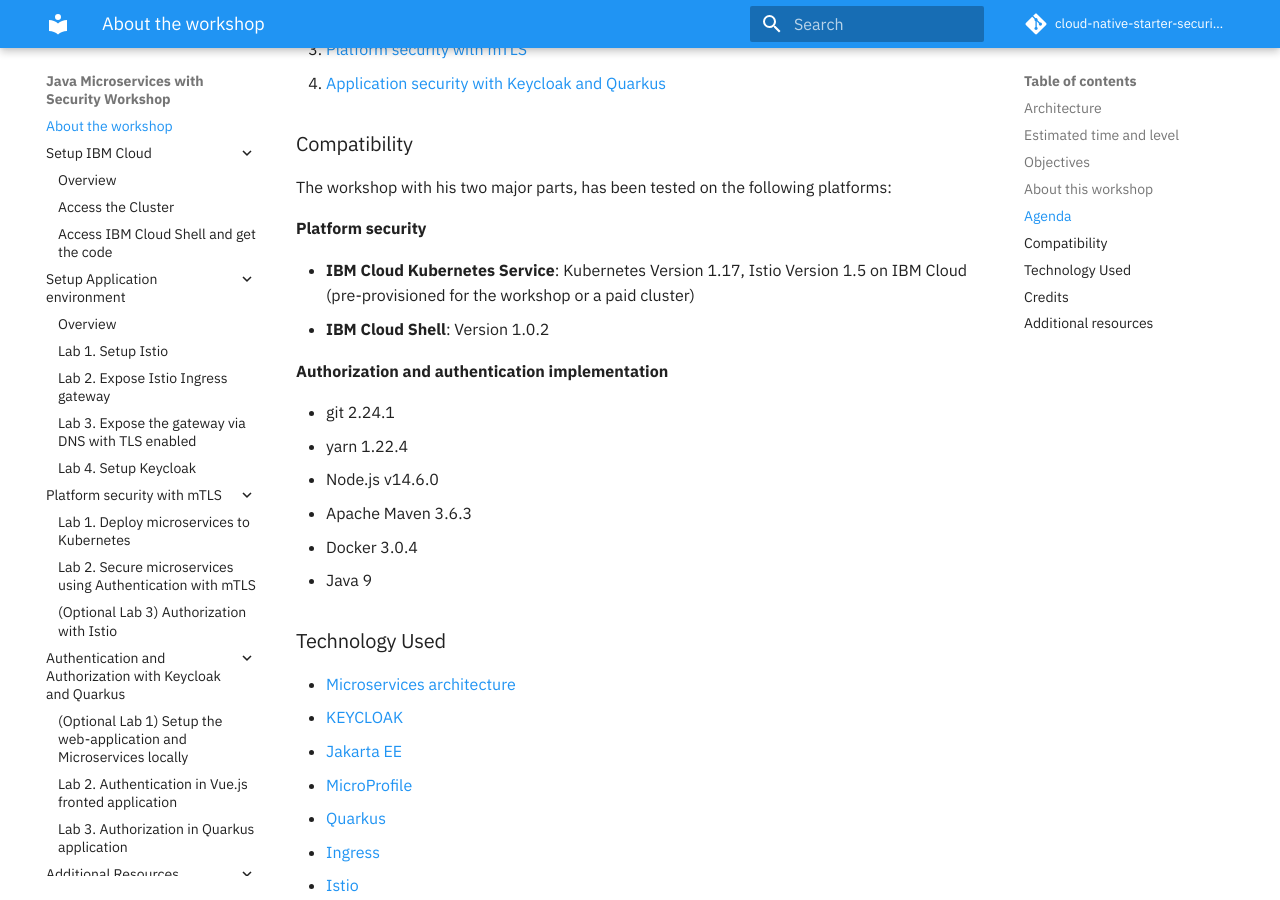
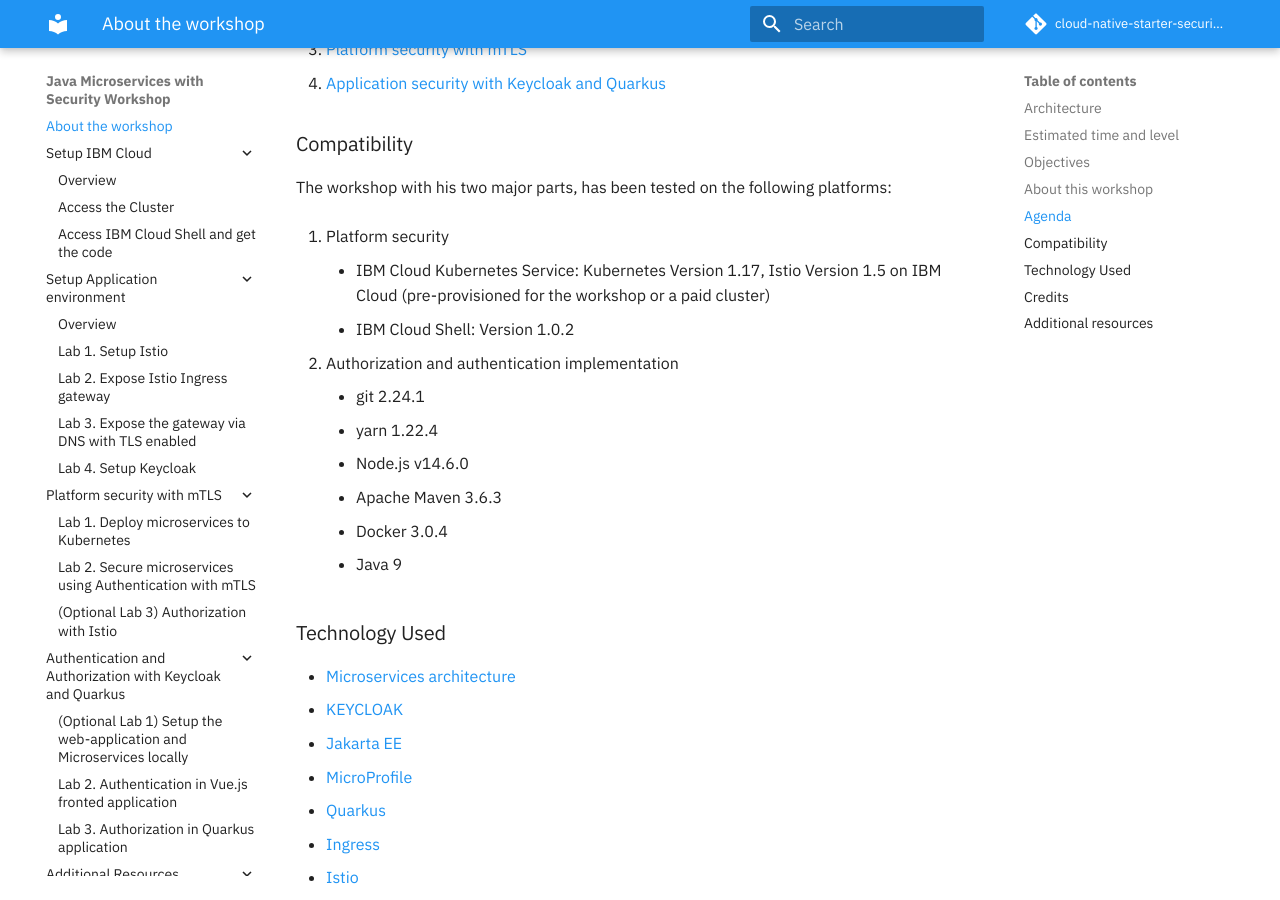
Before and after one commit to IBM/cloud-native-starter-security-workshop, an MkDocs documentation site: the page built from workshop/README.md, in a window 1280 px wide and 900 px high, scrolled down 2390 px. Built offline with MkDocs 1.6.1 and Material for MkDocs 9.7.7, drawn with Linux system fonts in a browser that asks for light colours; comment, search, counter and statistics services are not loaded; some of the changed lines change nothing that is shown.

Commit message:
update format

```diff
--- a/workshop/README.md
+++ b/workshop/README.md
@@ -72,19 +72,19 @@
 
 The workshop with his two major parts, has been tested on the following platforms:
 
-**Platform security**
+1. Platform security
 
-* **IBM Cloud Kubernetes Service**: Kubernetes Version 1.17, Istio Version 1.5 on IBM Cloud (pre-provisioned for the workshop or a paid cluster)
-* **IBM Cloud Shell**: Version 1.0.2
+    * IBM Cloud Kubernetes Service: Kubernetes Version 1.17, Istio Version 1.5 on IBM Cloud (pre-provisioned for the workshop or a paid cluster)
+    * IBM Cloud Shell: Version 1.0.2
 
-**Authorization and authentication implementation**
+2. Authorization and authentication implementation
 
-* git 2.24.1
-* yarn 1.22.4
-* Node.js v14.6.0
-* Apache Maven 3.6.3
-* Docker 3.0.4
-* Java 9
+    * git 2.24.1
+    * yarn 1.22.4
+    * Node.js v14.6.0
+    * Apache Maven 3.6.3
+    * Docker 3.0.4
+    * Java 9
 
 ### Technology Used
 
```
